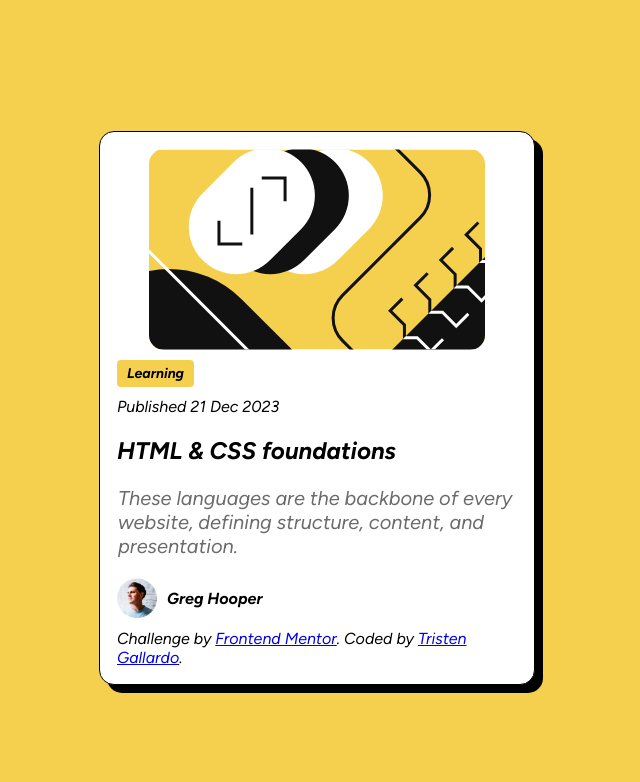
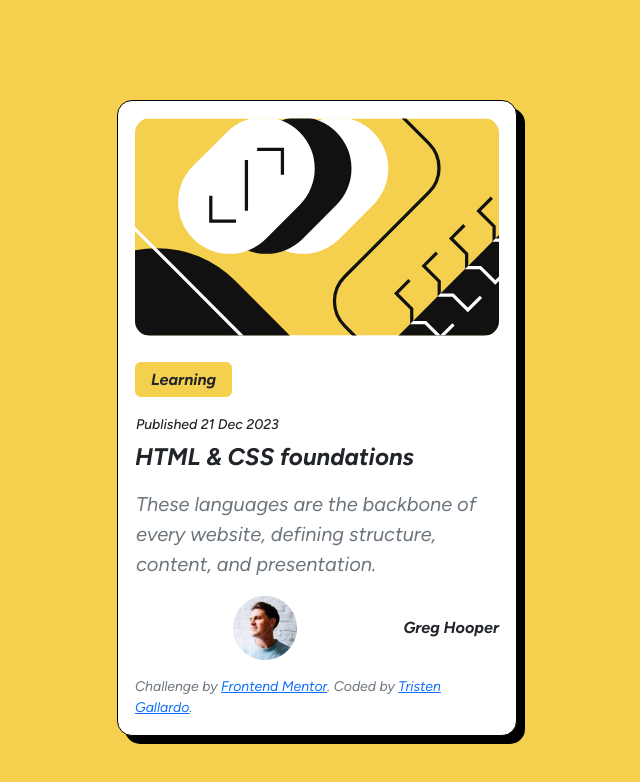
Before and after one commit to tristengallardo/Frontendmentor-PreviewCard-with-BOOTSTRAP, a plain HTML site: page index.html in a window 1280 px wide. Shown: the whole page, without its empty margins (323-963 px from the left). Drawn offline with nearby package versions, Linux system fonts and the light colour scheme.

Commit message:
Finalized index.html changing features with bootstrap

```diff
--- a/index.html
+++ b/index.html
@@ -5,6 +5,8 @@
   <meta name="viewport" content="width=device-width, initial-scale=1.0"> <!-- displays site properly based on user's device -->
 
   <link rel="icon" type="image/png" sizes="32x32" href="./assets/images/favicon-32x32.png">
+  <link href="https://cdn.jsdelivr.net/npm/bootstrap@5.3.9/dist/css/bootstrap.min.css" rel="stylesheet">
+
   <link rel="stylesheet" href="style.css">
 
   <title>Frontend Mentor | Blog preview card</title>
@@ -12,26 +14,28 @@
 
 </head>
 <body>
-  <div class="box">
-    <img src="./assets/images/illustration-article.svg">
-    <div class="learning">
-      <h3>Learning</h3>
+  <div class="d-flex justify-content-center align-items-center min-vh-100">
+    <div class="box">
+    <img src="./assets/images/illustration-article.svg" alt="Illustration image" class="img-fluid-rounded-3 w-100 mb-3">
+    <div class="learning rounded-2 px-3 py-2 mb-3">
+      <h3 class="fs-6 fw-bold m-0">Learning</h3>
     </div>
-  Published 21 Dec 2023
+  <p class="small fw-medium text-dark mb-2">Published 21 Dec 2023</p>
 
-  <h2>HTML & CSS foundations</h2>
+  <h2 class="fs-4 fw-bold mb-3">HTML & CSS foundations</h2>
 
-  <p>These languages are the backbone of every website, defining structure, content, and presentation.</p>
+  <p class="text-secondary mb-3">These languages are the backbone of every website, defining structure, content, and presentation.</p>
 
-  <div class="name">
+  <div class="d-flex align-items-center gap-2 mb-3">
     <img src="./assets/images/image-avatar.webp">
-    <h4>Greg Hooper</h4>
+    <h4 class="fs-6 fw-bold m-0">Greg Hooper</h4>
   </div>
 
-  <footer class="attribution">
+  <footer class="small text-secondary">
     Challenge by <a href="https://www.frontendmentor.io?ref=challenge">Frontend Mentor</a>.
     Coded by <a href="#">Tristen Gallardo</a>.
   </footer>
   </div>
+</div>
 </body>
 </html>
```
